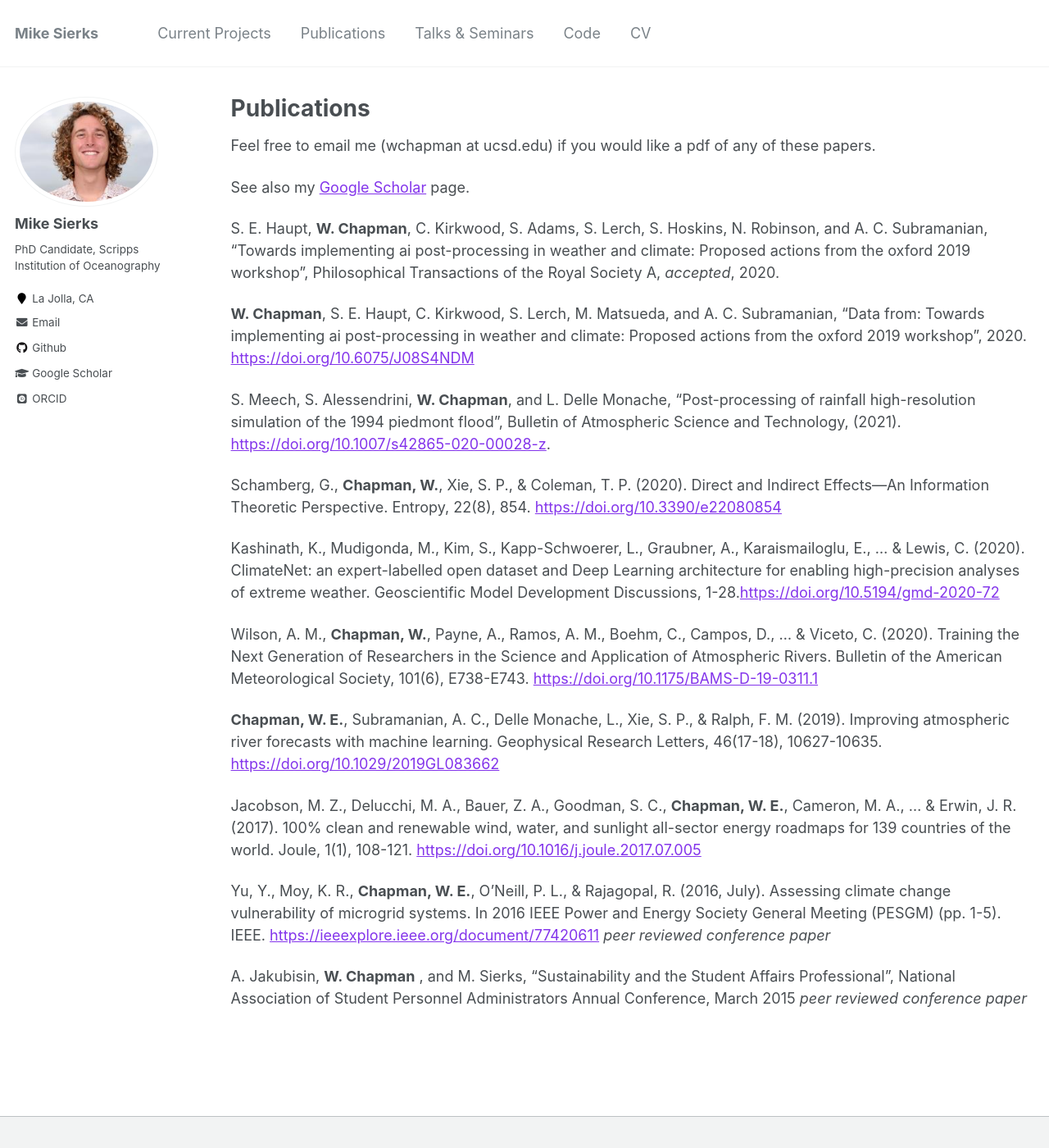
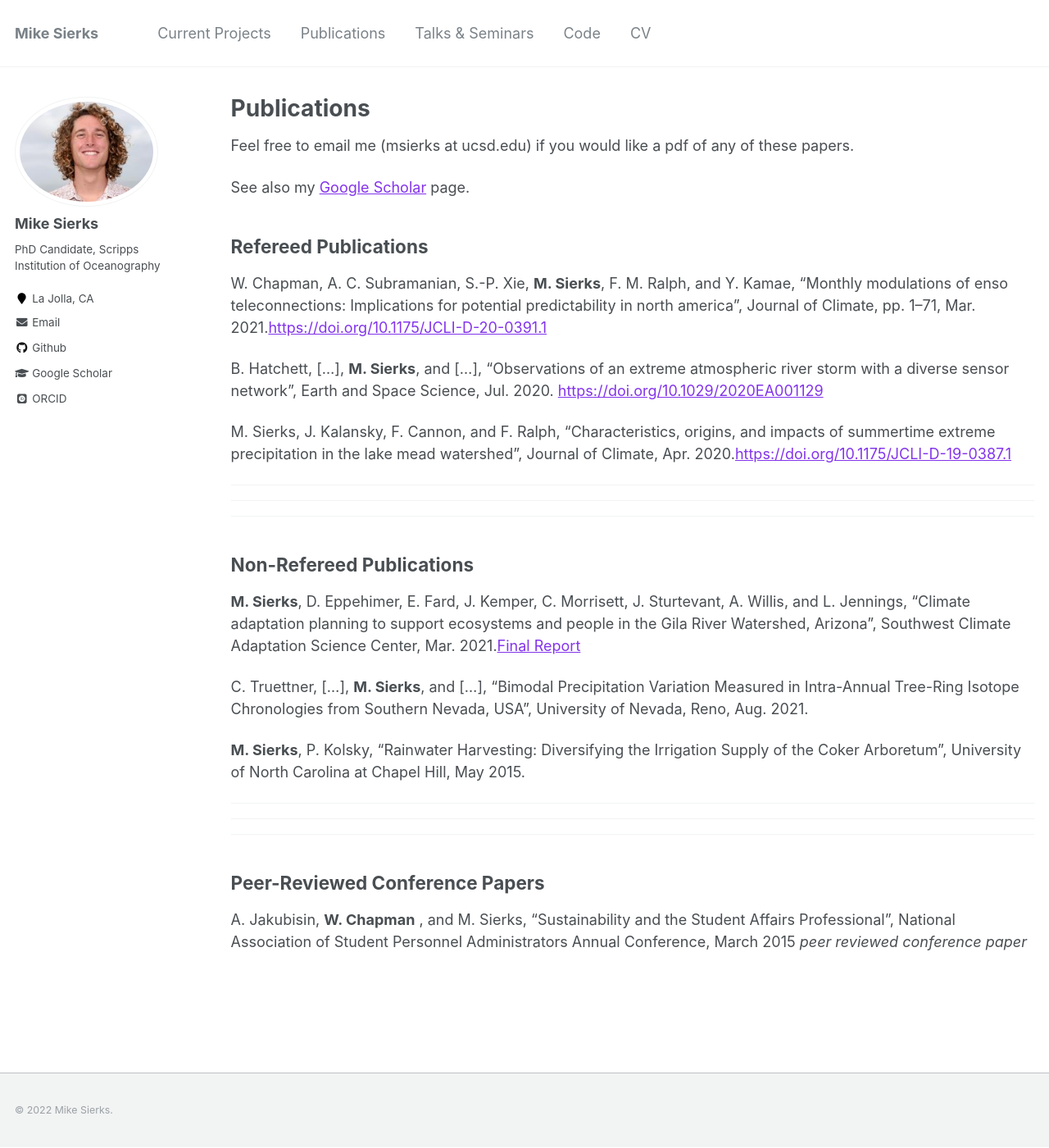
Before and after one commit to mdsierks/mdsierks.github.io, a Jekyll site: the page built from _pages/publications.md, in a window 1280 px wide and 1400 px high. Shown: the whole window at 82% size. Built offline with Jekyll 4.4.1, drawn with Linux system fonts in a browser that asks for light colours; some web fonts are replaced.

Commit message:
Update Papers

```diff
--- a/_pages/publications.md
+++ b/_pages/publications.md
@@ -19,27 +19,42 @@
 
 {% include base_path %}
 
-Feel free to email me (wchapman at ucsd.edu) if you would like a pdf of any of these papers.
+Feel free to email me (msierks at ucsd.edu) if you would like a pdf of any of these papers.
 
-See also my [Google Scholar](https://scholar.google.com/citations?user=C1ox2CEAAAAJ&hl=en) page.
+See also my [Google Scholar](https://scholar.google.com/citations?user=or6mIK0AAAAJ&hl=en) page.
 
-S. E. Haupt, **W. Chapman**, C. Kirkwood, S. Adams, S. Lerch, S. Hoskins, N. Robinson, and A. C. Subramanian, "Towards implementing ai post-processing in weather and climate: Proposed actions from the oxford 2019 workshop”, Philosophical Transactions of the Royal Society A, *accepted*, 2020.
+## Refereed Publications
 
-**W. Chapman**, S. E. Haupt, C. Kirkwood, S. Lerch, M. Matsueda, and A. C. Subramanian, “Data from: Towards implementing ai post-processing in weather and climate: Proposed actions from the oxford 2019 workshop”, 2020. [https://doi.org/10.6075/J08S4NDM](https://doi.org/10.6075/J08S4NDM)
+W. Chapman, A. C. Subramanian, S.-P. Xie, **M. Sierks**, F. M. Ralph, and Y. Kamae, “Monthly modulations of
+enso teleconnections: Implications for potential predictability in north america”, Journal of Climate,
+pp. 1–71, Mar. 2021.[https://doi.org/10.1175/JCLI-D-20-0391.1](https://doi.org/10.1175/JCLI-D-20-0391.1)
 
-S. Meech, S. Alessendrini, **W. Chapman**, and L. Delle Monache, “Post-processing of rainfall high-resolution simulation of the 1994 piedmont flood”, Bulletin of Atmospheric Science and
-Technology, (2021). [https://doi.org/10.1007/s42865-020-00028-z](https://doi.org/10.1007/s42865-020-00028-z).
+B. Hatchett, [...], **M. Sierks**, and [...], “Observations of an extreme atmospheric river storm with a diverse
+sensor network”, Earth and Space Science, Jul. 2020. [https://doi.org/10.1029/2020EA001129](https://doi.org/10.1029/2020EA001129)
 
-Schamberg, G., **Chapman, W.**, Xie, S. P., & Coleman, T. P. (2020). Direct and Indirect Effects—An Information Theoretic Perspective. Entropy, 22(8), 854. [https://doi.org/10.3390/e22080854](https://doi.org/10.3390/e22080854)
+M. Sierks, J. Kalansky, F. Cannon, and F. Ralph, “Characteristics, origins, and impacts of summertime
+extreme precipitation in the lake mead watershed”, Journal of Climate, Apr. 2020.[https://doi.org/10.1175/JCLI-D-19-0387.1](https://doi.org/10.1175/JCLI-D-19-0387.1)
 
-Kashinath, K., Mudigonda, M., Kim, S., Kapp-Schwoerer, L., Graubner, A., Karaismailoglu, E., ... & Lewis, C. (2020). ClimateNet: an expert-labelled open dataset and Deep Learning architecture for enabling high-precision analyses of extreme weather. Geoscientific Model Development Discussions, 1-28.[https://doi.org/10.5194/gmd-2020-72](https://doi.org/10.5194/gmd-2020-72)
+*****
+*****
+*****
 
-Wilson, A. M., **Chapman, W.**, Payne, A., Ramos, A. M., Boehm, C., Campos, D., ... & Viceto, C. (2020). Training the Next Generation of Researchers in the Science and Application of Atmospheric Rivers. Bulletin of the American Meteorological Society, 101(6), E738-E743. [https://doi.org/10.1175/BAMS-D-19-0311.1](https://doi.org/10.1175/BAMS-D-19-0311.1)
+## Non-Refereed Publications
 
-**Chapman, W. E.**, Subramanian, A. C., Delle Monache, L., Xie, S. P., & Ralph, F. M. (2019). Improving atmospheric river forecasts with machine learning. Geophysical Research Letters, 46(17-18), 10627-10635. [https://doi.org/10.1029/2019GL083662](https://doi.org/10.1029/2019GL083662)
+**M. Sierks**, D. Eppehimer, E. Fard, J. Kemper, C. Morrisett, J. Sturtevant, A. Willis, and L. Jennings, “Climate adaptation
+planning to support ecosystems and people in the Gila River Watershed, Arizona”, Southwest Climate Adaptation
+Science Center, Mar. 2021.[Final Report](https://www.swcasc.arizona.edu/sites/default/files/data/NRWD_Final%20Report2021.pdf)
 
-Jacobson, M. Z., Delucchi, M. A., Bauer, Z. A., Goodman, S. C., **Chapman, W. E.**, Cameron, M. A., ... & Erwin, J. R. (2017). 100% clean and renewable wind, water, and sunlight all-sector energy roadmaps for 139 countries of the world. Joule, 1(1), 108-121. [https://doi.org/10.1016/j.joule.2017.07.005](https://doi.org/10.1016/j.joule.2017.07.005)
+C. Truettner, [...], **M. Sierks**, and [...], “Bimodal Precipitation Variation Measured in Intra-Annual Tree-Ring Isotope
+Chronologies from Southern Nevada, USA”, University of Nevada, Reno, Aug. 2021.
 
-Yu, Y., Moy, K. R., **Chapman, W. E.**, O'Neill, P. L., & Rajagopal, R. (2016, July). Assessing climate change vulnerability of microgrid systems. In 2016 IEEE Power and Energy Society General Meeting (PESGM) (pp. 1-5). IEEE. [https://ieeexplore.ieee.org/document/77420611](10.1109/PESGM.2016.7742061) *peer reviewed conference paper*
+**M. Sierks**, P. Kolsky, “Rainwater Harvesting: Diversifying the Irrigation Supply of the Coker Arboretum”, University of
+North Carolina at Chapel Hill, May 2015.
+
+*****
+*****
+*****
+
+## Peer-Reviewed Conference Papers
 
 A. Jakubisin, **W. Chapman** , and M. Sierks, “Sustainability and the Student Affairs Professional”, National Association of Student Personnel Administrators Annual Conference, March 2015 *peer reviewed conference paper*
```
